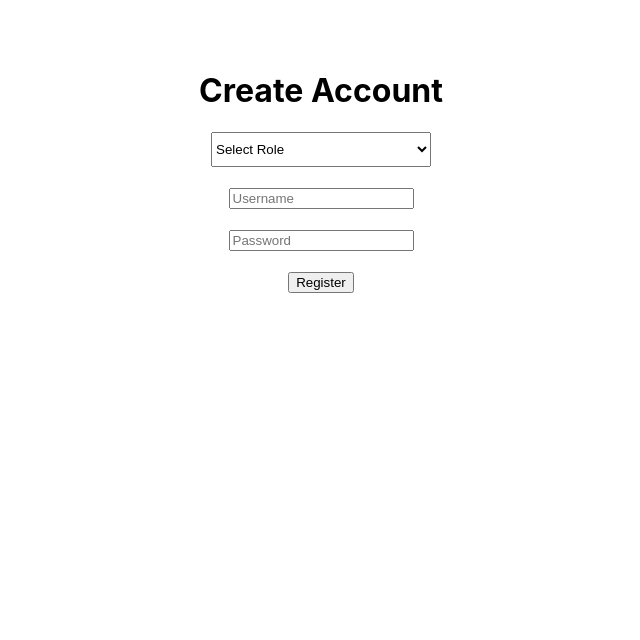
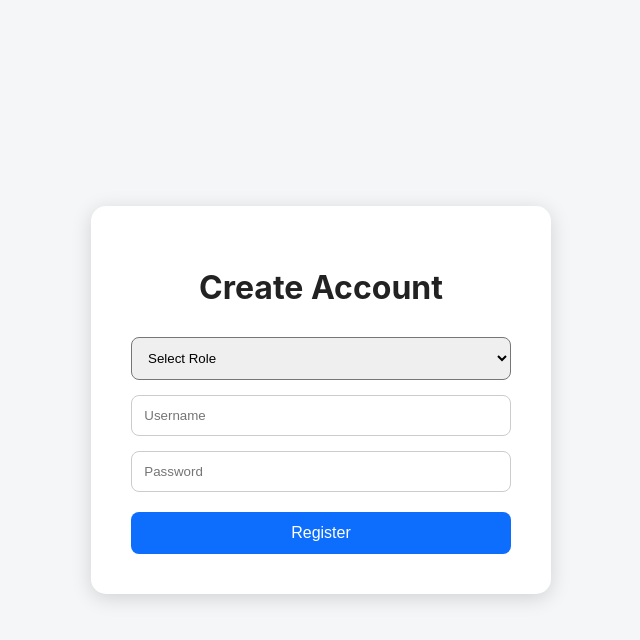
Before and after one commit to Sanjeeta156/mirax-project, a React (Create React App) app in the folder frontend/: page /register in a window 1280 px wide. Shown: the top 640 px of the page, without its empty margins (319-959 px from the left). Built offline with nearby package versions, Linux system fonts and the light colour scheme.

Commit message:
style changed

```diff
--- a/frontend/src/Register.js
+++ b/frontend/src/Register.js
@@ -2,14 +2,13 @@ import React, { useState } from "react";
 
 function Register() {
 
+  const [role, setRole] = useState("");
   const [username, setUsername] = useState("");
   const [password, setPassword] = useState("");
-  const [role, setRole] = useState("");
-  const registerUser = async () => {
 
-    try {
+  const registerUser = () => {
 
-      const response = await fetch(
+    fetch(
       "https://mirax-project-production.up.railway.app/register",
       {
         method: "POST",
@@ -19,44 +18,61 @@ function Register() {
         },
 
         body: JSON.stringify({
-          username: username,
-          password: password,
-          role: role
+          username,
+          password,
+          role
         })
       }
-    );
-
-    const data = await response.json();
-
+    )
+    .then((response) => response.json())
+    .then((data) => {
       alert(data.message);
-
-  } catch (error) {
-
-    alert("Registration Failed");
-
-    console.log(error);
-
-  }
+    });
 
   };
 
   return (
 
-  <div style={{
-    textAlign: "center",
-    padding: "50px"
-  }}>
-
-    <h1>Create Account</h1>
-
-    <select
-      onChange={(e) => setRole(e.target.value)}
+    <div
       style={{
-        width: "220px",
-        height: "35px"
+        minHeight: "100vh",
+        display: "flex",
+        justifyContent: "center",
+        alignItems: "center",
+        background: "#f4f6f8"
       }}
     >
 
+      <div
+        style={{
+          background: "white",
+          padding: "40px",
+          borderRadius: "15px",
+          boxShadow: "0px 4px 20px rgba(0,0,0,0.15)",
+          width: "380px",
+          textAlign: "center"
+        }}
+      >
+
+        <h1
+          style={{
+            marginBottom: "30px",
+            color: "#222"
+          }}
+        >
+          Create Account
+        </h1>
+
+        <select
+          value={role}
+          onChange={(e) => setRole(e.target.value)}
+          style={{
+            width: "100%",
+            padding: "12px",
+            marginBottom: "15px",
+            borderRadius: "8px"
+          }}
+        >
           <option value="">
             Select Role
           </option>
@@ -69,32 +85,59 @@ function Register() {
             Staff
           </option>
 
+          <option value="customer">
+            Customer
+          </option>
+
         </select>
-
-    <br /><br />
 
         <input
           type="text"
           placeholder="Username"
+          value={username}
           onChange={(e) => setUsername(e.target.value)}
+          style={{
+            width: "93%",
+            padding: "12px",
+            marginBottom: "15px",
+            borderRadius: "8px",
+            border: "1px solid #ccc"
+          }}
         />
-
-    <br /><br />
 
         <input
           type="password"
           placeholder="Password"
+          value={password}
           onChange={(e) => setPassword(e.target.value)}
+          style={{
+            width: "93%",
+            padding: "12px",
+            marginBottom: "20px",
+            borderRadius: "8px",
+            border: "1px solid #ccc"
+          }}
         />
 
-    <br /><br />
-
-    <button onClick={registerUser}>
+        <button
+          onClick={registerUser}
+          style={{
+            width: "100%",
+            padding: "12px",
+            backgroundColor: "#0d6efd",
+            color: "white",
+            border: "none",
+            borderRadius: "8px",
+            fontSize: "16px",
+            cursor: "pointer"
+          }}
+        >
           Register
         </button>
 
       </div>
 
+    </div>
   );
 }
 
```
Lines whose indentation alone changed are shown as unchanged.
